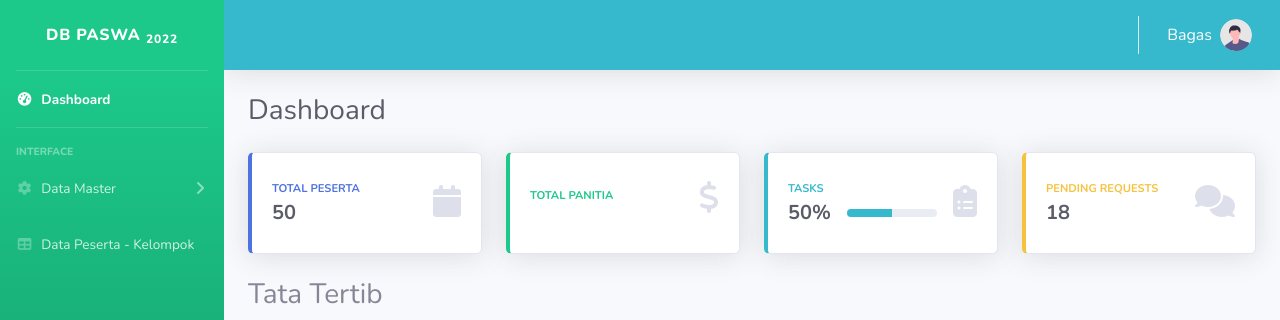
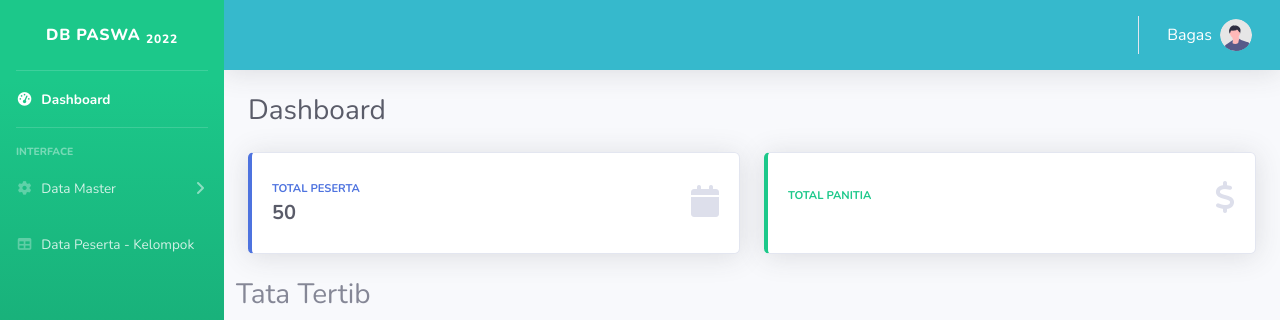
Before and after one commit to Baito838/Tugas_UTS_Bagas, a PHP site: page /dashboard.php in a window 1280 px wide. Shown: the top 320 px of the page. Run offline with PHP 8.4, Linux system fonts and the light colour scheme; a user stored in the database is signed in; data comes from the database, SQL or seed files in the repository; data that the repository does not hold is empty; some libraries are stand-ins or nearby versions.

Commit message:
update
update

```diff
--- a/Dashboard.php
+++ b/Dashboard.php
@@ -31,7 +31,7 @@ if(empty($total_panitia)){ $t_panitia = "0"; }else{ $t_panitia = $total_panitia[
 
 ?>
             <!-- Earnings (Monthly) Card Example -->
-                <div class="col-xl-3 col-md-6 mb-4">
+                <div class="col-xl-6 col-md-6 mb-4">
                 <div class="card border-left-primary shadow h-100 py-2">
                     <div class="card-body">
                         <div class="row no-gutters align-items-center">
@@ -47,9 +47,8 @@ if(empty($total_panitia)){ $t_panitia = "0"; }else{ $t_panitia = $total_panitia[
                     </div>
                 </div>
             </div>
-
             <!-- Earnings (Monthly) Card Example -->
-                <div class="col-xl-3 col-md-6 mb-4">
+            <div class="col-xl-6 col-md-6 mb-4">
                 <div class="card border-left-success shadow h-100 py-2">
                     <div class="card-body">
                         <div class="row no-gutters align-items-center">
@@ -65,53 +64,7 @@ if(empty($total_panitia)){ $t_panitia = "0"; }else{ $t_panitia = $total_panitia[
                     </div>
                 </div>
             </div>
-
-                <!-- Earnings (Monthly) Card Example -->
-                <div class="col-xl-3 col-md-6 mb-4">
-                    <div class="card border-left-info shadow h-100 py-2">
-                        <div class="card-body">
-                            <div class="row no-gutters align-items-center">
-                                <div class="col mr-2">
-                                    <div class="text-xs font-weight-bold text-info text-uppercase mb-1">Tasks
-                                    </div>
-                                    <div class="row no-gutters align-items-center">
-                                        <div class="col-auto">
-                                            <div class="h5 mb-0 mr-3 font-weight-bold text-gray-800">50%</div>
-                                        </div>
-                                        <div class="col">
-                                            <div class="progress progress-sm mr-2">
-                                                <div class="progress-bar bg-info" role="progressbar" style="width: 50%" aria-valuenow="50" aria-valuemin="0" aria-valuemax="100"></div>
-                                            </div>
-                                        </div>
-                                    </div>
-                                </div>
-                                <div class="col-auto">
-                                    <i class="fas fa-clipboard-list fa-2x text-gray-300"></i>
-                                </div>
-                            </div>
-                        </div>
-                    </div>
-                </div>
-
-                <!-- Pending Requests Card Example -->
-                <div class="col-xl-3 col-md-6 mb-4">
-                    <div class="card border-left-warning shadow h-100 py-2">
-                        <div class="card-body">
-                            <div class="row no-gutters align-items-center">
-                                <div class="col mr-2">
-                                    <div class="text-xs font-weight-bold text-warning text-uppercase mb-1">
-                                        Pending Requests</div>
-                                    <div class="h5 mb-0 font-weight-bold text-gray-800">18</div>
-                                </div>
-                                <div class="col-auto">
-                                    <i class="fas fa-comments fa-2x text-gray-300"></i>
-                                </div>
-                            </div>
-                        </div>
-                    </div>
-                </div>
-            </div>
-
+                <br style="display: block;">
             <!-- Content Row -->
             <h3>Tata Tertib</h3>
             <table class="table align-middle table-row-dashed fs-6 gy-5" id="datatable">
--- a/index.php
+++ b/index.php
@@ -16,7 +16,11 @@
     <!-- Custom styles for this template-->
     <link href="assets/css/sb-admin-2.min.css" rel="stylesheet">
     <style>
+        * {
+            font-family: 'Franklin Gothic Medium', 'Arial Narrow', Arial, sans-serif;
+        }
         .container {
+            z-index: 999;
             height: 100px;
             position: sticky;
             padding: 30px;
@@ -52,7 +56,7 @@
 <body class="bg">
     <div class="container">
         <div class="nav">
-            <h1 class="text-center" style="color: black;">Admin Paswa <sub>2022</sub></h1>
+            <h1 class="text-center" style="color: black;">ADMIN PASWA <sub>2022</sub></h1>
             <div class="tombol">
                 <div><a class="btn btn-success" href="login.php">Login</a></div>
             </div>
```
Also changed, not shown: peserta.php (+12 -4 lines), gambar/1.jpg (added), gambar/2.jpg (added), gambar/3.jpg (added), gambar/4.jpg (added), gambar/5.jpg (added), gambar/6.jpg (added), gambar/7.jpg (added), gambar/8.jpg (added). Lines whose indentation alone changed are shown as unchanged.
